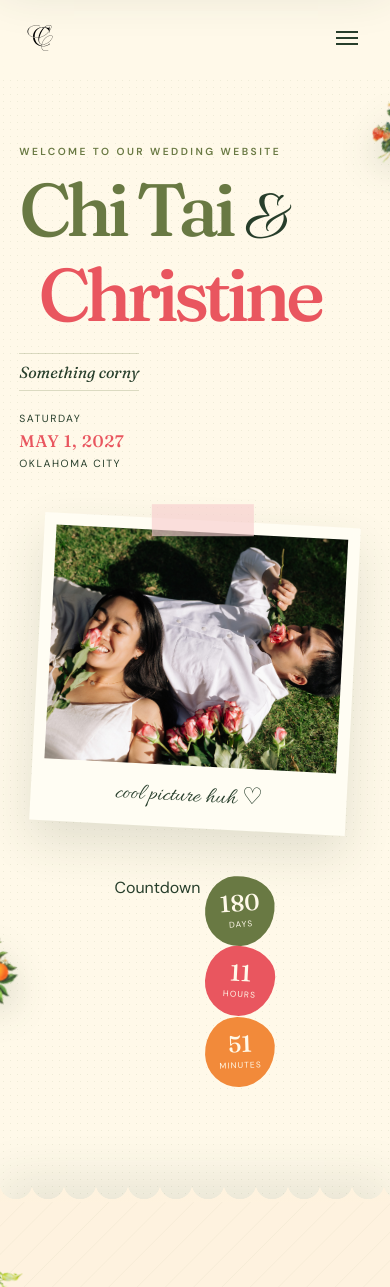
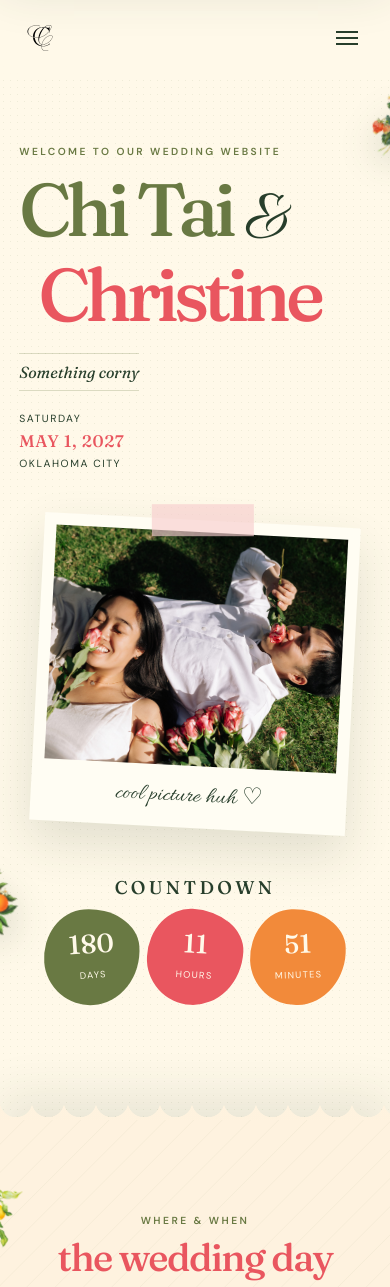
Before and after one commit to donjadao/ccwedding, a React (Vite) app: page / in a window 390 px wide. Shown: the top 1287 px of the page. Built offline with nearby package versions, Linux system fonts and the light colour scheme; a web font is replaced by a local one.

Commit message:
Refactor countdown styles for better layout and spacing

```diff
--- a/src/index.css
+++ b/src/index.css
@@ -249,19 +249,36 @@ img { display: block; max-width: 100%; }
 .hero__citrus { position: absolute; z-index: 3; width: clamp(6rem, 11vw, 10rem); filter: drop-shadow(0 1rem 1rem color-mix(in srgb, var(--theme-ink) 15%, transparent)); }
 .hero__citrus--left { bottom: 4%; left: -2%; transform: rotate(-18deg); }
 .hero__citrus--right { top: 15%; right: -2%; transform: rotate(15deg); }
-.countdown { position: absolute; z-index: 5; right: 8%; bottom: 2rem; display: flex; gap: .6rem; }
+.countdown {
+  position: absolute;
+  z-index: 5;
+  left: 50%;
+  bottom: 1.75rem;
+  display: grid;
+  justify-items: center;
+  gap: .8rem;
+  transform: translateX(-50%);
+}
+.countdown__title {
+  margin: 0;
+  color: var(--theme-ink);
+  font: 500 1.15rem var(--font-display);
+  letter-spacing: .18em;
+  text-transform: uppercase;
+}
+.countdown__items { display: flex; gap: .8rem; }
 .countdown__item {
   display: grid;
   place-items: center;
-  width: 5.3rem;
+  width: clamp(6rem, 7vw, 7.25rem);
   aspect-ratio: 1;
-  padding: .8rem;
+  padding: 1rem;
   border-radius: 45% 55% 52% 48% / 52% 42% 58% 48%;
   color: var(--theme-gardenia);
   text-align: center;
 }
-.countdown__item b { font: 500 1.45rem/1 var(--font-display); }
-.countdown__item span { font-size: .52rem; letter-spacing: .14em; text-transform: uppercase; }
+.countdown__item b { font: 500 clamp(1.65rem, 2.5vw, 2.15rem)/1 var(--font-display); }
+.countdown__item span { font-size: .58rem; letter-spacing: .14em; text-transform: uppercase; }
 .countdown__item--1 { background: var(--theme-moss); transform: rotate(-4deg); }
 .countdown__item--2 { background: var(--theme-bloom); transform: rotate(3deg); }
 .countdown__item--3 { background: var(--orange); transform: rotate(-2deg); }
@@ -704,7 +721,14 @@ footer > span { display: block; margin-top: 2rem; color: var(--theme-moss); font
   .nav__links--open { transform: translateY(0); }
   .hero { grid-template-columns: 1fr; align-content: center; gap: 3rem; min-height: auto; padding-top: 9rem; }
   .hero__photo { justify-self: center; width: min(90%, 34rem); }
-  .countdown { position: relative; right: auto; bottom: auto; grid-column: 1; justify-content: center; }
+  .countdown {
+    position: relative;
+    left: auto;
+    bottom: auto;
+    grid-column: 1;
+    justify-content: center;
+    transform: none;
+  }
   .details__grid { grid-template-columns: 1fr; max-width: 32rem; }
   .event-card { min-height: auto; border-radius: 4rem 4rem 1rem 1rem; }
   .party-web {
@@ -780,8 +804,9 @@ footer > span { display: block; margin-top: 2rem; color: var(--theme-moss); font
   .details__pear { top: 4rem; left: -3.25rem; }
   .gallery__cherries { top: 4rem; right: -3.25rem; }
   .game__fruit { top: 4rem; left: -3.25rem; }
-  .countdown { gap: .3rem; }
-  .countdown__item { width: 4.4rem; }
+  .countdown { gap: .65rem; }
+  .countdown__items { gap: .45rem; }
+  .countdown__item { width: min(27vw, 6rem); }
   .party-side.is-expanded { height: 29rem; }
   .party-couple { width: 8rem; }
   .party-side .party-person { width: 4.8rem; }
```
